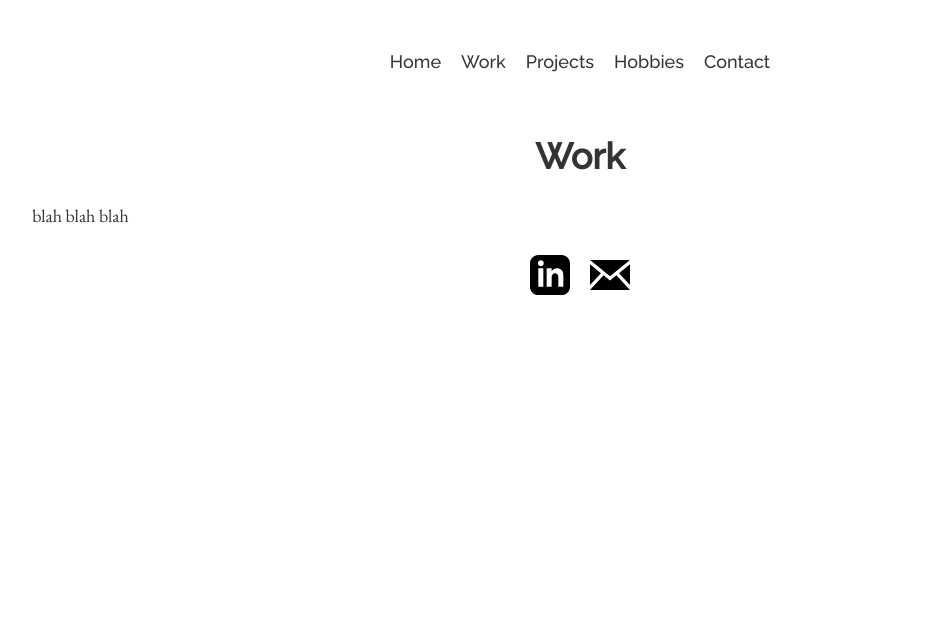
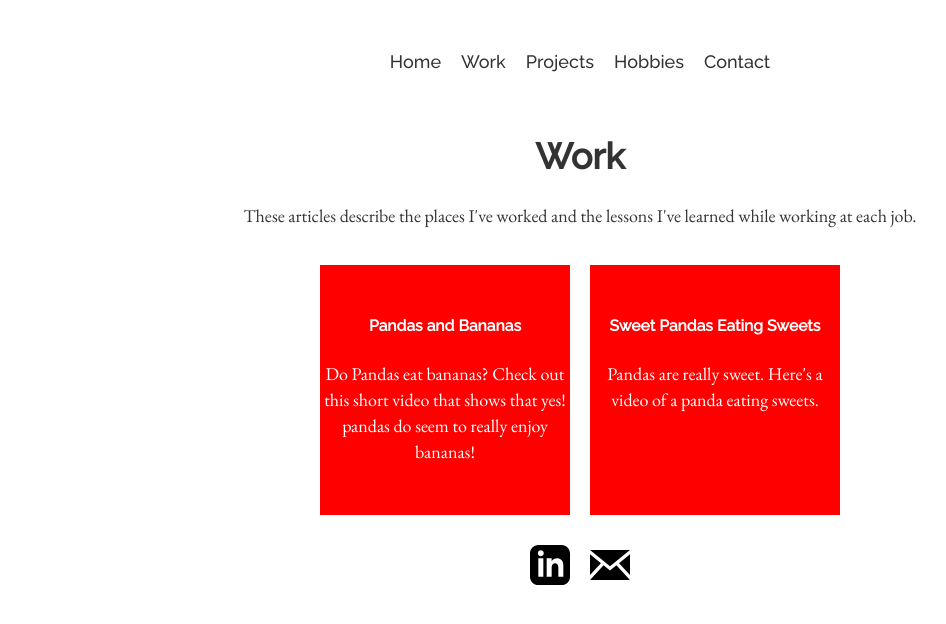
Before and after one commit to mdermksian/mdermksian, a Gatsby site: page /work in a window 1280 px wide. Shown: the whole page, without its empty margins (60-1006 px from the left). Built offline with nearby package versions, Linux system fonts and the light colour scheme; Gatsby itself is replaced by a stand-in of ours; some packages are replaced by stand-ins of ours.

Commit message:
Mocked up article tiles, incomplete.

```diff
--- a/src/components/footer.js
+++ b/src/components/footer.js
@@ -10,6 +10,7 @@ const styles = {
 		display: flex;
 		flex-wrap: nowrap;
 		width: 100%;
+		margin-top: 20px;
 		justify-content: center;
 	`,
 	linkedin: css`
--- /dev/null
+++ b/src/components/tile.js
@@ -0,0 +1,22 @@
+import React from "react";
+import {css} from "react-emotion";
+
+const styles = {
+	container:css`
+		display: flex;
+		flex-direction: column;
+		width: 250px;
+		height: 250px;
+		margin: 10px;
+		background-color: red;
+		text-align: center;
+		color: white;
+	`
+};
+
+export default (props) => (
+	<div className={styles.container}>
+		<h5>{props.title}</h5>
+		<p>{props.excerpt}</p>
+	</div>
+)
--- a/src/pages/work.js
+++ b/src/pages/work.js
@@ -1,7 +1,8 @@
 import React from "react";
 import {css} from "react-emotion";
-//import {Link, graphql} from "gatsby";
+import {graphql} from "gatsby";
 import Layout from "../components/layout";
+import Tile from "../components/tile";
 
 const styles = {
 	container: css`
@@ -12,16 +13,47 @@ const styles = {
 		text-align:center;
 	`,
 	tidbit: css`
+		text-align:center;
+	`,
+	tileContainer: css`
+		display: flex;
+		flex-direction: row;
+		flex-wrap: wrap;
+		justify-content: center;
+	`
+};
 
-	`
-}
-
-export default () => (
+export default ({data}) => (
 	<Layout>
 		<div className={styles.container}>
 			<h1 className={styles.title}>Work</h1>
-			<p className={styles.tidbit}>blah blah blah</p>
+			<p className={styles.tidbit}>These articles describe the places I've worked and the lessons I've learned while working at each job.</p>
+			<div className={styles.tileContainer}>
+				{data.allMarkdownRemark.edges.map(({node}) => {
+					console.log(node);
+					return (<Tile title={node.frontmatter.title} excerpt={node.excerpt}/>)
 
+				})}
+			</div>
 		</div>
 	</Layout>
 )
+
+export const query = graphql`
+	query {
+		allMarkdownRemark {
+			edges {
+				node {
+					frontmatter {
+						title
+						date(formatString: "DD MMMM, YYYY")
+					}
+					fields {
+						slug
+					}
+					excerpt
+				}
+			}
+		}
+	}
+`;
```
